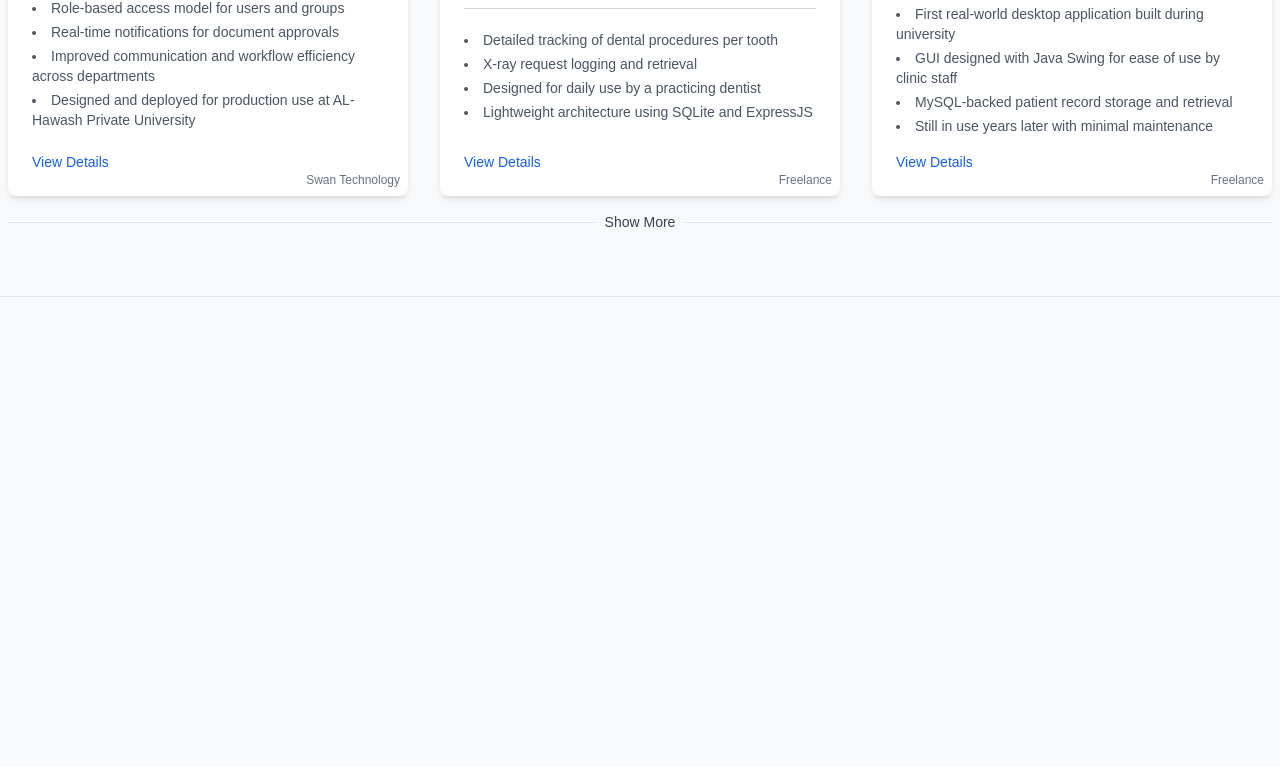
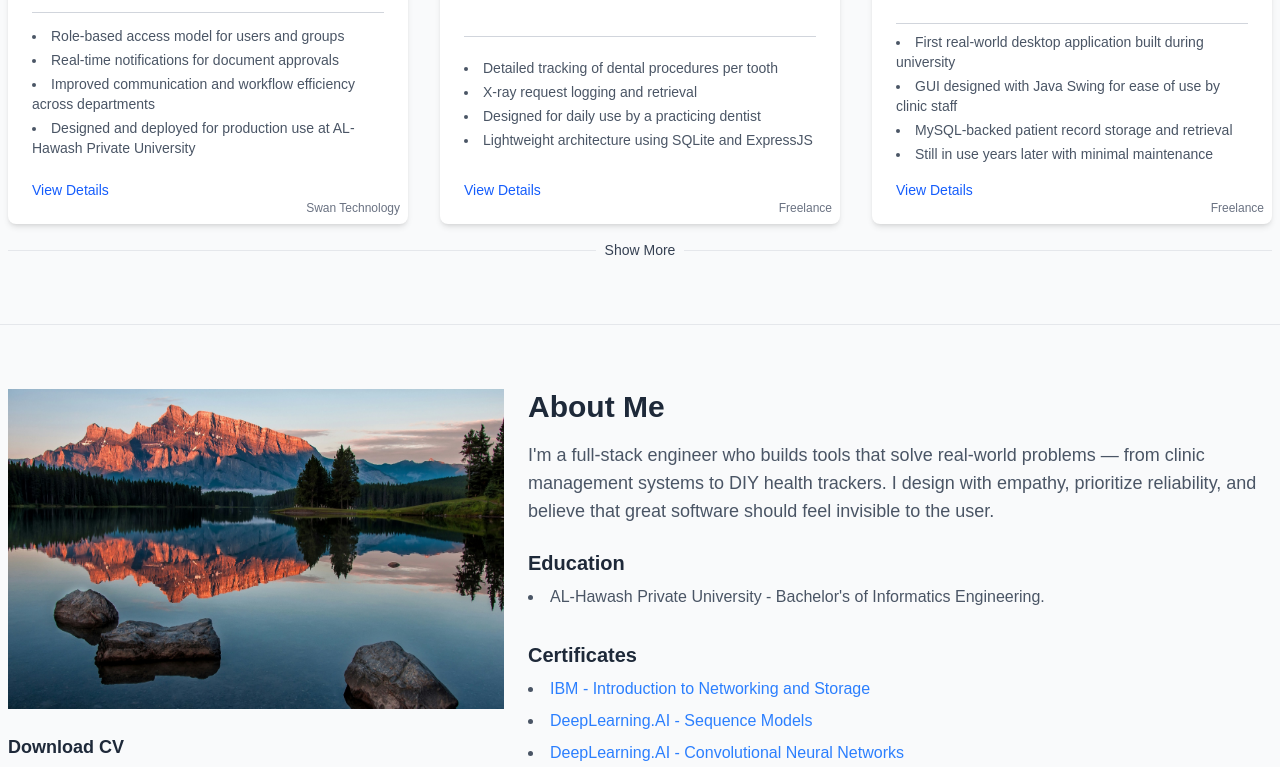
Before and after one commit to KameilJarrouge/portfolio, a Next.js app: page / in a window 1280 px wide. Shown: the part 1994-2761 px from the top of the page. Before the commit the page ends 2291 px from the top, so only its background shows below. Built offline with nearby package versions, Linux system fonts and the light colour scheme.

Commit message:
About section done, and some minor changes in UI

```diff
--- /dev/null
+++ b/app/_Component/About.jsx
@@ -0,0 +1,141 @@
+import React from "react";
+
+function About() {
+  return (
+    <section
+      id="about"
+      className=" text-gray-800 dark:text-gray-100 py-16 px-2 flex gap-6 w-7xl 2xl:w-[96rem] min-h-[40rem] self-center"
+    >
+      <div className="w-2/5 flex flex-col gap-6">
+        <img
+          src="/about.jpg"
+          alt="Kamil"
+          className="w-full h-[20rem] bg-gray-800"
+        />
+
+        <div className="mt">
+          <h3 className="text-lg font-semibold text-gray-800 dark:text-gray-100 mb-2">
+            Download CV
+          </h3>
+          <div className="flex flex-wrap gap-4">
+            <a
+              href="/cv-fullstack.pdf"
+              className="px-4 py-2 bg-blue-600 text-white rounded hover:bg-blue-700  dark:bg-blue-500 dark:hover:bg-blue-600"
+            >
+              Full-Stack Developer
+            </a>
+            <a
+              href="/cv-software.pdf"
+              className="px-4 py-2 bg-blue-600 text-white rounded hover:bg-blue-700  dark:bg-blue-500 dark:hover:bg-blue-600"
+            >
+              Software Engineer
+            </a>
+          </div>
+        </div>
+      </div>
+      <div className="w-3/5 ">
+        {/* Intro */}
+        <h2 className="text-3xl font-bold mb-4">About Me</h2>
+        <p className="text-lg text-gray-600 dark:text-gray-300  mb-6">
+          I'm a full-stack engineer who builds tools that solve real-world
+          problems — from clinic management systems to DIY health trackers. I
+          design with empathy, prioritize reliability, and believe that great
+          software should feel invisible to the user.
+        </p>
+
+        {/* Education */}
+        <div className="mb-8">
+          <h3 className="text-xl font-semibold mb-2">Education</h3>
+          <ul className="list-disc list-inside text-gray-600 dark:text-gray-300 space-y-1">
+            <li>
+              AL-Hawash Private University - Bachelor's of Informatics
+              Engineering.
+            </li>
+          </ul>
+        </div>
+
+        <div className="mb-8">
+          <h3 className="text-xl font-semibold mb-2">Certificates</h3>
+          <ul className="list-disc list-inside text-gray-600 dark:text-gray-300 space-y-2">
+            <li>
+              <a
+                href="https://www.coursera.org/account/accomplishments/certificate/CVLQRWJCF9HF"
+                target="_blank"
+                rel="noopener noreferrer"
+                className="text-blue-500 dark:text-blue-400 hover:underline"
+              >
+                IBM - Introduction to Networking and Storage
+              </a>
+            </li>
+            <li>
+              <a
+                href="https://www.coursera.org/account/accomplishments/certificate/NMUMC6JQM4PU"
+                target="_blank"
+                rel="noopener noreferrer"
+                className="text-blue-500 dark:text-blue-400 hover:underline"
+              >
+                DeepLearning.AI - Sequence Models
+              </a>
+            </li>
+            <li>
+              <a
+                href="https://www.coursera.org/account/accomplishments/certificate/U5GYNTGANRBD"
+                target="_blank"
+                rel="noopener noreferrer"
+                className="text-blue-500 dark:text-blue-400 hover:underline"
+              >
+                DeepLearning.AI - Convolutional Neural Networks
+              </a>
+            </li>
+            <li>
+              <a
+                href="https://www.coursera.org/account/accomplishments/certificate/WP4RA66HSN92"
+                target="_blank"
+                rel="noopener noreferrer"
+                className="text-blue-500 dark:text-blue-400 hover:underline"
+              >
+                DeepLearning.AI - Improving Deep Neural Networks
+              </a>
+            </li>
+            <li>
+              <a
+                href="https://www.coursera.org/account/accomplishments/certificate/MV63R2EUZS7K"
+                target="_blank"
+                rel="noopener noreferrer"
+                className="text-blue-500 dark:text-blue-400 hover:underline"
+              >
+                DeepLearning.AI - Neural Networks and Deep Learning
+              </a>
+            </li>
+            <li>
+              <a
+                href="https://www.coursera.org/account/accomplishments/certificate/5J8B5HSJ6S78"
+                target="_blank"
+                rel="noopener noreferrer"
+                className="text-blue-500 dark:text-blue-400 hover:underline"
+              >
+                DeepLearning.AI - Structuring Machine Learning Projects
+              </a>
+            </li>
+          </ul>
+        </div>
+
+        {/* Call to Action */}
+        <div className="mt-6">
+          <p className="text-gray-500 dark:text-gray-400">
+            Curious how I turn ideas into tools? Explore my{" "}
+            <a
+              href="#projects"
+              className="text-blue-500 dark:text-blue-400 hover:underline"
+            >
+              project showcase
+            </a>
+            .
+          </p>
+        </div>
+      </div>
+    </section>
+  );
+}
+
+export default About;
--- a/app/_Component/Hero.jsx
+++ b/app/_Component/Hero.jsx
@@ -4,12 +4,10 @@ function Hero() {
   return (
     <section className="flex flex-col items-center py-24 2xl:py-32 gap-6 ">
       <img
-        src="#"
+        src="/avatar.jpg"
         alt="img"
-        className="rounded-full bg-white dark:bg-gray-800  mx-auto"
-        width={200}
-        height={200}
-      />{" "}
+        className="rounded-full w-[200px] h-[200px] bg-white dark:bg-gray-800  mx-auto "
+      />
       <div className=" flex flex-col gap-2 items-center">
         <h1 className="text-4xl md:text-5xl font-bold dark:text-gray-100 text-gray-800">
           Kamil Jarrouj
--- a/app/_Component/ProjectCard.jsx
+++ b/app/_Component/ProjectCard.jsx
@@ -34,7 +34,7 @@ function ProjectCard({ project }) {
 
       <a
         href="#"
-        className="text-blue-600 dark:text-blue-400 text-sm hover:underline"
+        className="text-blue-600 dark:text-blue-400 text-sm hover:underline w-fit"
       >
         View Details
       </a>
--- a/app/_Component/Tech.jsx
+++ b/app/_Component/Tech.jsx
@@ -76,7 +76,7 @@ const SECTIONS = [
 
 function Tech() {
   return (
-    <section className="grid grid-cols-1 md:grid-cols-2 lg:grid-cols-3  py-16 px-8 gap-y-5 flex-wrap">
+    <section className="grid grid-cols-1 md:grid-cols-2 lg:grid-cols-3   py-16 px-8 gap-12 2xl:gap-16 w-fit self-center">
       {SECTIONS.map((section, index) => (
         <Section key={index} title={section.title}>
           {section.badges.map((badge, bIndex) => (
--- a/app/layout.js
+++ b/app/layout.js
@@ -1,15 +1,15 @@
-import { Geist, Geist_Mono } from "next/font/google";
+// import { Geist, Geist_Mono } from "next/font/google";
 import "./globals.css";
 
-const geistSans = Geist({
-  variable: "--font-geist-sans",
-  subsets: ["latin"],
-});
+// const geistSans = Geist({
+//   variable: "--font-geist-sans",
+//   subsets: ["latin"],
+// });
 
-const geistMono = Geist_Mono({
-  variable: "--font-geist-mono",
-  subsets: ["latin"],
-});
+// const geistMono = Geist_Mono({
+//   variable: "--font-geist-mono",
+//   subsets: ["latin"],
+// });
 
 export const metadata = {
   title: "Kamil Jarrouj",
@@ -20,7 +20,7 @@ export default function RootLayout({ children }) {
   return (
     <html lang="en">
       <body
-        className={`${geistSans.variable} ${geistMono.variable}  bg-gray-50 text-gray-800 dark:bg-gray-900 dark:text-gray-100	`}
+        className={` bg-gray-50 text-gray-800 dark:bg-gray-900 dark:text-gray-100	`}
       >
         {children}
       </body>
--- a/app/page.jsx
+++ b/app/page.jsx
@@ -1,4 +1,5 @@
 "use client";
+import About from "./_Component/About";
 import Divider from "./_Component/Divider";
 import Header from "./_Component/Header";
 import Hero from "./_Component/Hero";
@@ -15,6 +16,7 @@ export default function Home() {
       <Divider />
       <Projects />
       <Divider />
+      <About />
     </div>
   );
 }
```
Also changed, not shown: public/about.jpg (added), public/avatar.jpg (added).
